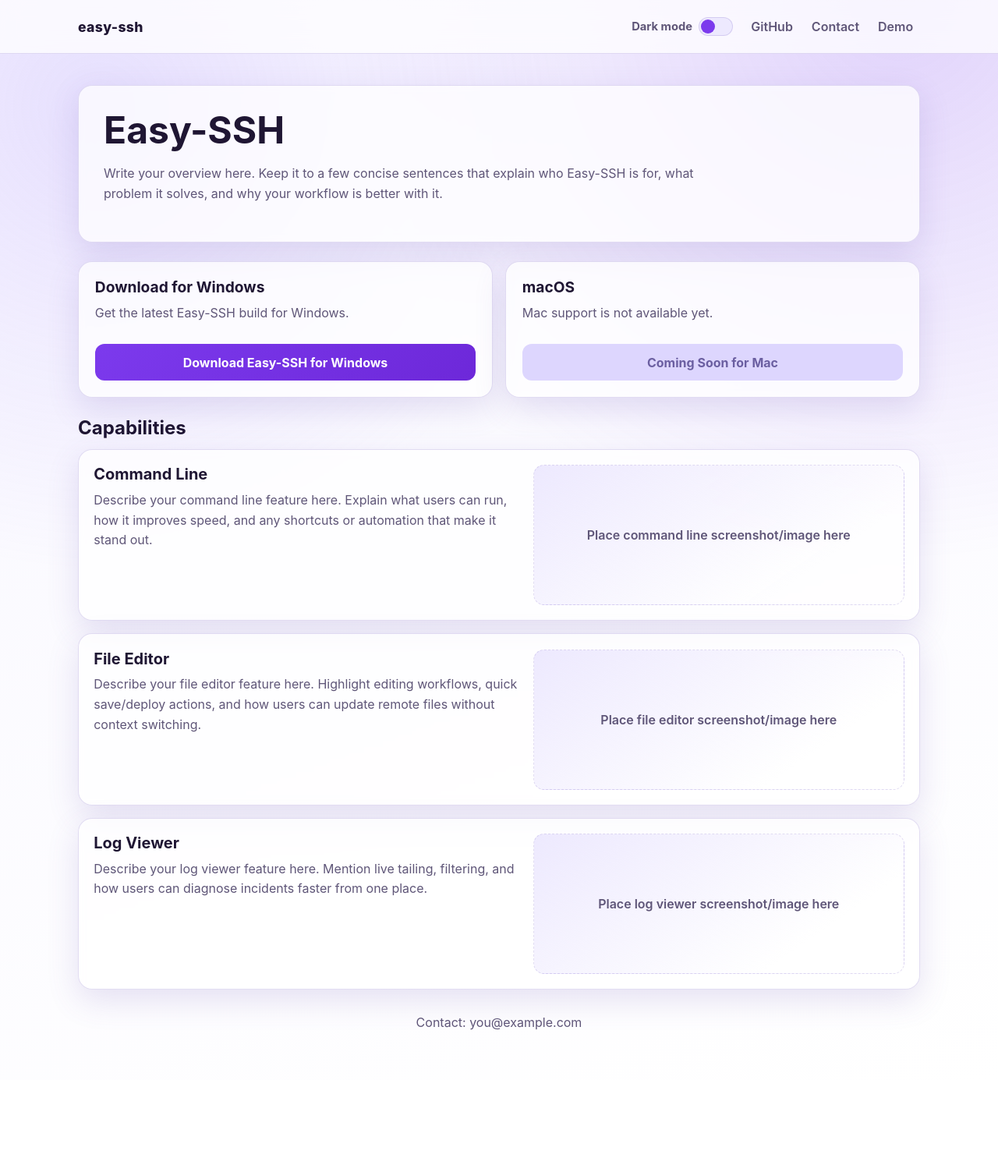
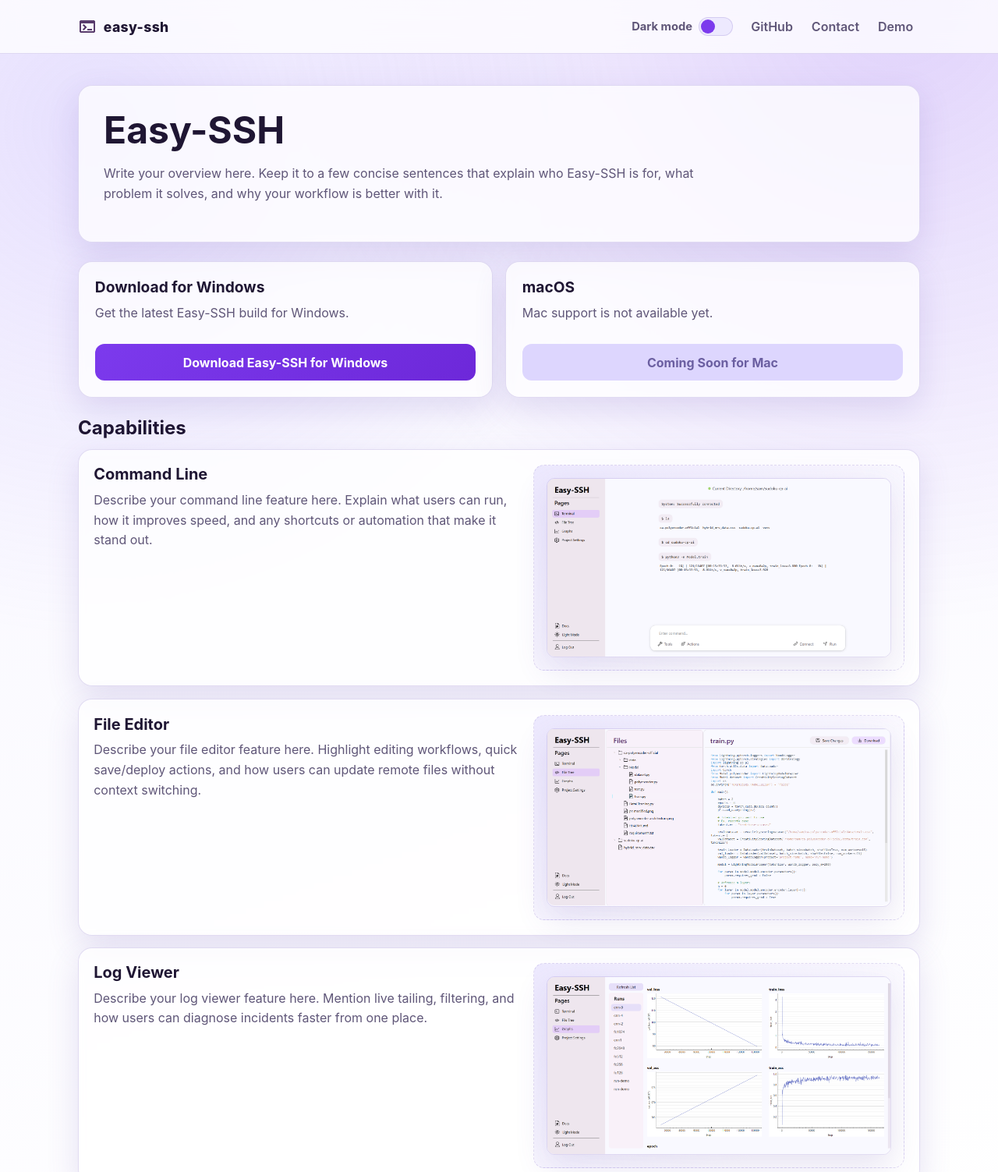
Before and after one commit to sam-grouchnikov/easy-ssh-web, a website: page index.html in a window 1280 px wide. Shown: the top 1503 px of the page at 78% size. Before the commit the page ends 1385 px from the top, so only its background shows below. Drawn offline with Linux system fonts and the light colour scheme.

Commit message:
Add themed topbar icon and capability screenshots

```diff
--- a/index.html
+++ b/index.html
@@ -101,10 +101,20 @@
         }
 
         .brand {
+            display: inline-flex;
+            align-items: center;
+            gap: 0.55rem;
             font-weight: 800;
             font-size: 1.1rem;
             letter-spacing: 0.02em;
             text-transform: lowercase;
+        }
+
+        .brand-icon {
+            width: 24px;
+            height: 24px;
+            object-fit: contain;
+            flex-shrink: 0;
         }
 
         .topbar-right {
@@ -299,6 +309,14 @@
             text-align: center;
         }
 
+        .feature-image img {
+            width: 100%;
+            height: auto;
+            border-radius: 10px;
+            border: 1px solid var(--surface-border);
+            box-shadow: var(--shadow);
+        }
+
         footer {
             color: var(--muted);
             text-align: center;
@@ -328,7 +346,17 @@
 <body>
     <header class="topbar">
         <div class="topbar-inner">
-            <div class="brand">easy-ssh</div>
+            <div class="brand">
+                <img
+                    id="brand-icon"
+                    class="brand-icon"
+                    src="images/terminal-icon-light.png"
+                    data-light-src="images/terminal-icon-light.png"
+                    data-dark-src="images/terminal-icon-dark.png"
+                    alt="Easy-SSH terminal icon"
+                />
+                <span>easy-ssh</span>
+            </div>
             <div class="topbar-right">
                 <label class="theme-toggle" for="theme-toggle">
                     <span>Dark mode</span>
@@ -370,7 +398,14 @@
                         <h3>Command Line</h3>
                         <p>Describe your command line feature here. Explain what users can run, how it improves speed, and any shortcuts or automation that make it stand out.</p>
                     </div>
-                    <div class="feature-image">Place command line screenshot/image here</div>
+                    <div class="feature-image">
+                        <img
+                            src="images/terminal-light.png"
+                            data-light-src="images/terminal-light.png"
+                            data-dark-src="images/terminal-dark.png"
+                            alt="Easy-SSH terminal view"
+                        />
+                    </div>
                 </article>
 
                 <article class="panel feature-card">
@@ -378,7 +413,14 @@
                         <h3>File Editor</h3>
                         <p>Describe your file editor feature here. Highlight editing workflows, quick save/deploy actions, and how users can update remote files without context switching.</p>
                     </div>
-                    <div class="feature-image">Place file editor screenshot/image here</div>
+                    <div class="feature-image">
+                        <img
+                            src="images/editor-light.png"
+                            data-light-src="images/editor-light.png"
+                            data-dark-src="images/editor-dark.png"
+                            alt="Easy-SSH file editor"
+                        />
+                    </div>
                 </article>
 
                 <article class="panel feature-card">
@@ -386,7 +428,14 @@
                         <h3>Log Viewer</h3>
                         <p>Describe your log viewer feature here. Mention live tailing, filtering, and how users can diagnose incidents faster from one place.</p>
                     </div>
-                    <div class="feature-image">Place log viewer screenshot/image here</div>
+                    <div class="feature-image">
+                        <img
+                            src="images/graphs-light.png"
+                            data-light-src="images/graphs-light.png"
+                            data-dark-src="images/graphs-dark.png"
+                            alt="Easy-SSH logs and graphs"
+                        />
+                    </div>
                 </article>
             </div>
         </section>
@@ -400,16 +449,27 @@
         (function () {
             const root = document.documentElement;
             const toggle = document.getElementById("theme-toggle");
+            const themedImages = document.querySelectorAll("img[data-light-src][data-dark-src]");
             const storedTheme = localStorage.getItem("theme");
             const prefersDark = window.matchMedia("(prefers-color-scheme: dark)").matches;
 
+            function applyTheme(theme) {
+                root.setAttribute("data-theme", theme);
+                themedImages.forEach(function (image) {
+                    const source = theme === "dark" ? image.dataset.darkSrc : image.dataset.lightSrc;
+                    if (source) {
+                        image.src = source;
+                    }
+                });
+            }
+
             const initialTheme = storedTheme || (prefersDark ? "dark" : "light");
-            root.setAttribute("data-theme", initialTheme);
+            applyTheme(initialTheme);
             toggle.checked = initialTheme === "dark";
 
             toggle.addEventListener("change", function () {
                 const nextTheme = toggle.checked ? "dark" : "light";
-                root.setAttribute("data-theme", nextTheme);
+                applyTheme(nextTheme);
                 localStorage.setItem("theme", nextTheme);
             });
         })();
```
